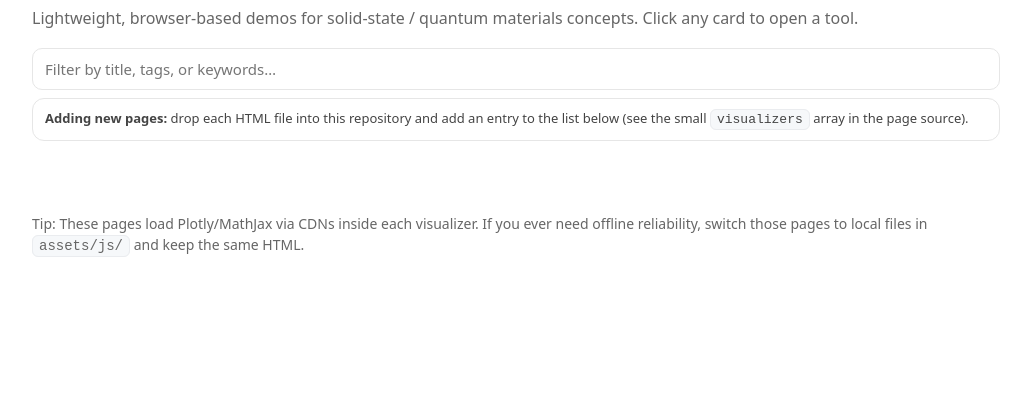
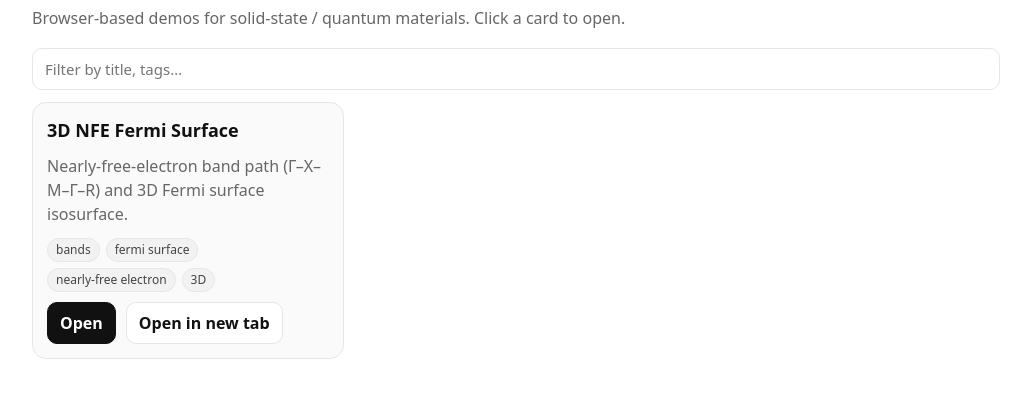
Before and after one commit to rjg789/Solid-State-Visualizers, a plain HTML site: page index.html in a window 1280 px wide. Shown: the part 74-472 px from the top of the page, without its empty margins (124-1155 px from the left). Drawn offline with Linux system fonts and the light colour scheme.

Commit message:
Update index.html

```diff
--- a/index.html
+++ b/index.html
@@ -5,10 +5,11 @@
   <title>Interactive Visualizers</title>
   <meta name="viewport" content="width=device-width, initial-scale=1">
   <meta name="description" content="Landing page for research/course interactive visualizers.">
+  <!-- prevent favicon 404s -->
+  <link rel="icon" href="data:,">
   <style>
     :root{
       --bg:#ffffff; --fg:#111; --muted:#666; --card:#fafafa; --border:#e6e6e6;
-      --link:#0b5fff; --accent:#7b2a2a;
     }
     *{ box-sizing:border-box; }
     html,body{ height:100%; }
@@ -16,162 +17,120 @@
       margin:0; background:var(--bg); color:var(--fg);
       font:16px/1.5 system-ui, -apple-system, Segoe UI, Roboto, Helvetica, Arial, sans-serif;
     }
-    header{
-      max-width:1000px; margin:32px auto 12px; padding:0 16px;
-    }
+    header{ max-width:1000px; margin:32px auto 12px; padding:0 16px; }
     h1{ margin:0 0 6px; font-size:28px; }
     .sub{ color:var(--muted); margin:0 0 18px; }
     .toolbar{ display:flex; gap:12px; align-items:center; margin:8px 0 4px; }
-    .search{
-      flex:1; position:relative;
-    }
+    .search{ flex:1; }
     .search input{
       width:100%; padding:10px 12px; border:1px solid var(--border); border-radius:10px;
       font:15px system-ui, sans-serif; outline:none;
     }
-    .search input:focus{ border-color:#c0c0c0; }
-    main{
-      max-width:1000px; margin:0 auto 60px; padding:0 16px;
-    }
-    .grid{
-      display:grid; gap:16px;
-      grid-template-columns: repeat(3, minmax(0, 1fr));
-    }
-    @media (max-width: 920px){
-      .grid{ grid-template-columns: repeat(2, minmax(0, 1fr)); }
-    }
-    @media (max-width: 600px){
-      .grid{ grid-template-columns: 1fr; }
-    }
-    .card{
-      background:var(--card); border:1px solid var(--border); border-radius:14px; padding:14px;
-      display:flex; flex-direction:column; gap:10px;
-      transition: box-shadow .15s ease, transform .05s ease;
-    }
-    .card:hover{ box-shadow:0 6px 24px rgba(0,0,0,0.06); transform: translateY(-1px); }
+    main{ max-width:1000px; margin:0 auto 60px; padding:0 16px; }
+    .grid{ display:grid; gap:16px; grid-template-columns: repeat(3, minmax(0, 1fr)); }
+    @media (max-width: 920px){ .grid{ grid-template-columns: repeat(2, minmax(0, 1fr)); } }
+    @media (max-width: 600px){ .grid{ grid-template-columns: 1fr; } }
+    .card{ background:var(--card); border:1px solid var(--border); border-radius:14px; padding:14px; display:flex; flex-direction:column; gap:10px; }
     .card h3{ margin:0; font-size:18px; }
     .card p{ margin:0; color:var(--muted); }
     .tags{ display:flex; flex-wrap:wrap; gap:6px; margin-top:2px; }
-    .tag{
-      font-size:12px; color:#444; background:#f2f2f2; border:1px solid #e6e6e6; border-radius:999px;
-      padding:2px 8px;
-    }
+    .tag{ font-size:12px; color:#444; background:#f2f2f2; border:1px solid #e6e6e6; border-radius:999px; padding:2px 8px; }
     .actions{ margin-top:auto; display:flex; gap:10px; }
-    .btn{
-      appearance:none; border:1px solid var(--border); background:#fff; color:var(--fg);
-      padding:8px 12px; border-radius:10px; cursor:pointer; text-decoration:none; font-weight:600;
-    }
+    .btn{ appearance:none; border:1px solid var(--border); background:#fff; color:var(--fg); padding:8px 12px; border-radius:10px; cursor:pointer; text-decoration:none; font-weight:600; }
     .btn.primary{ background:var(--fg); color:#fff; border-color:var(--fg); }
-    footer{
-      max-width:1000px; margin:18px auto 40px; padding:0 16px; color:var(--muted); font-size:14px;
-    }
-    .empty{ color:var(--muted); padding:18px; border:1px dashed var(--border); border-radius:12px; text-align:center; }
-    .help{
-      background:#fff; border:1px solid var(--border); border-radius:12px; padding:10px 12px; font-size:13px; color:#444;
-      margin-top:8px;
-    }
-    code{ background:#f6f8fa; border:1px solid #eaecef; padding:2px 6px; border-radius:6px; }
+    .empty{ color:var(--muted); padding:18px; border:1px dashed var(--border); border-radius:12px; text-align:center; display:none; }
   </style>
 </head>
 <body>
   <header>
     <h1>Interactive Visualizers</h1>
-    <p class="sub">Lightweight, browser‑based demos for solid‑state / quantum materials concepts. Click any card to open a tool.</p>
+    <p class="sub">Browser‑based demos for solid‑state / quantum materials. Click a card to open.</p>
     <div class="toolbar">
       <div class="search">
-        <input id="q" type="search" placeholder="Filter by title, tags, or keywords…" aria-label="Filter visualizers">
+        <input id="q" type="search" placeholder="Filter by title, tags…" aria-label="Filter visualizers">
       </div>
-    </div>
-    <div class="help">
-      <strong>Adding new pages:</strong> drop each HTML file into this repository and add an entry to the list below (see the small <code>visualizers</code> array in the page source).
     </div>
   </header>
 
   <main>
     <div id="grid" class="grid" role="list"></div>
-    <div id="empty" class="empty" style="display:none">No matches. Try a different search.</div>
+    <div id="empty" class="empty">No matches. Try a different search.</div>
   </main>
 
-  <footer>
-    Tip: These pages load Plotly/MathJax via CDNs inside each visualizer. If you ever need offline reliability, switch those pages to local files in <code>assets/js/</code> and keep the same HTML.
-  </footer>
+  <script>
+    // Compute absolute base path for GitHub Pages (works for user or project sites)
+    const REPO = location.pathname.split('/')[1] || '';
+    const BASE = REPO ? `/${REPO}/` : '/';
 
-  <script>
-    // --- Catalog of visualizers (edit this list as you add more pages) ---
+    // Catalog of visualizers (edit this list as you add pages)
     const visualizers = [
       {
-        title: "3D NFE Fermi Surface",
-        href: "./NFE_Fermi_Surface_Visualizer.html",
-        tags: ["bands", "fermi surface", "nearly-free electron", "3D"],
-        blurb: "Interactive nearly‑free‑electron band structure (Γ–X–M–Γ–R) with 3D Fermi surface isosurface."
+        title: '3D NFE Fermi Surface',
+        href: BASE + 'NFE_Fermi_Surface_Visualizer.html',
+        tags: ['bands', 'fermi surface', 'nearly-free electron', '3D'],
+        blurb: 'Nearly-free-electron band path (Γ–X–M–Γ–R) and 3D Fermi surface isosurface.'
       }
-      // Add more entries like:
-      // ,{ title: "Band Structure: Tight Binding (2D square)",
-      //    href: "./TB_2D_Square_Visualizer.html",
-      //    tags: ["tight binding", "2D", "bands"],
-      //    blurb: "Visualize E(k) and Fermi contours for a 2D square‑lattice tight‑binding model."}
     ];
 
-    // --- Render helpers ---
+    // DOM refs
     const grid = document.getElementById('grid');
     const empty = document.getElementById('empty');
     const q = document.getElementById('q');
 
-    function render(list){
-      grid.innerHTML = "";
-      if (!list.length){
-        empty.style.display = "block";
-        return;
-      }
-      empty.style.display = "none";
-      for (const v of list){
-        const card = document.createElement('article');
-        card.className = "card";
-        card.setAttribute("role", "listitem");
-        card.innerHTML = `
-          <h3>${escapeHtml(v.title)}</h3>
-          <p>${escapeHtml(v.blurb || "")}</p>
-          ${renderTags(v.tags || [])}
-          <div class="actions">
-            <a class="btn primary" href="${v.href}">Open</a>
-            <a class="btn" href="${v.href}" target="_blank" rel="noopener">Open in new tab</a>
-          </div>
-        `;
-        grid.appendChild(card);
-      }
+    function makeCard(v){
+      const card = document.createElement('article');
+      card.className = 'card';
+
+      const h3 = document.createElement('h3');
+      h3.textContent = v.title;
+      const p = document.createElement('p');
+      p.textContent = v.blurb || '';
+
+      const tags = document.createElement('div');
+      tags.className = 'tags';
+      (v.tags || []).forEach(t => {
+        const span = document.createElement('span');
+        span.className = 'tag';
+        span.textContent = t;
+        tags.appendChild(span);
+      });
+
+      const actions = document.createElement('div');
+      actions.className = 'actions';
+      const a1 = document.createElement('a');
+      a1.className = 'btn primary';
+      a1.href = v.href;
+      a1.textContent = 'Open';
+      const a2 = document.createElement('a');
+      a2.className = 'btn';
+      a2.href = v.href;
+      a2.target = '_blank';
+      a2.rel = 'noopener';
+      a2.textContent = 'Open in new tab';
+      actions.append(a1, a2);
+
+      card.append(h3, p, tags, actions);
+      return card;
     }
 
-    function renderTags(tags){
-      if (!tags.length) return "";
-      return '<div class="tags">' + tags.map(t => `<span class="tag">${escapeHtml(t)}</span>`).join("") + '</div>';
+    function render(list){
+      grid.innerHTML = '';
+      if (!list.length){ empty.style.display = 'block'; return; }
+      empty.style.display = 'none';
+      list.forEach(v => grid.appendChild(makeCard(v)));
     }
 
-    function escapeHtml(s){
-      return String(s).replace(/[&<>"']/g, c => ({
-        "&":"&amp;","<":"&lt;",">":"&gt;",""":"&quot;","'":"&#039;"
-      })[c]);
-    }
-
-    // --- Search/filter ---
-    function normalize(s){ return s.toLowerCase(); }
     function match(v, query){
       if (!query) return true;
-      const q = normalize(query);
-      const hay = [
-        v.title || "",
-        (v.blurb || ""),
-        (v.tags || []).join(" ")
-      ].join(" ").toLowerCase();
-      return hay.includes(q);
+      const hay = [v.title||'', v.blurb||'', (v.tags||[]).join(' ')].join(' ').toLowerCase();
+      return hay.includes(query.toLowerCase());
     }
 
     q.addEventListener('input', () => {
       const term = q.value.trim();
-      const filtered = visualizers.filter(v => match(v, term));
-      render(filtered);
+      render(visualizers.filter(v => match(v, term)));
     });
 
-    // Initial render
     render(visualizers);
   </script>
 </body>
```
